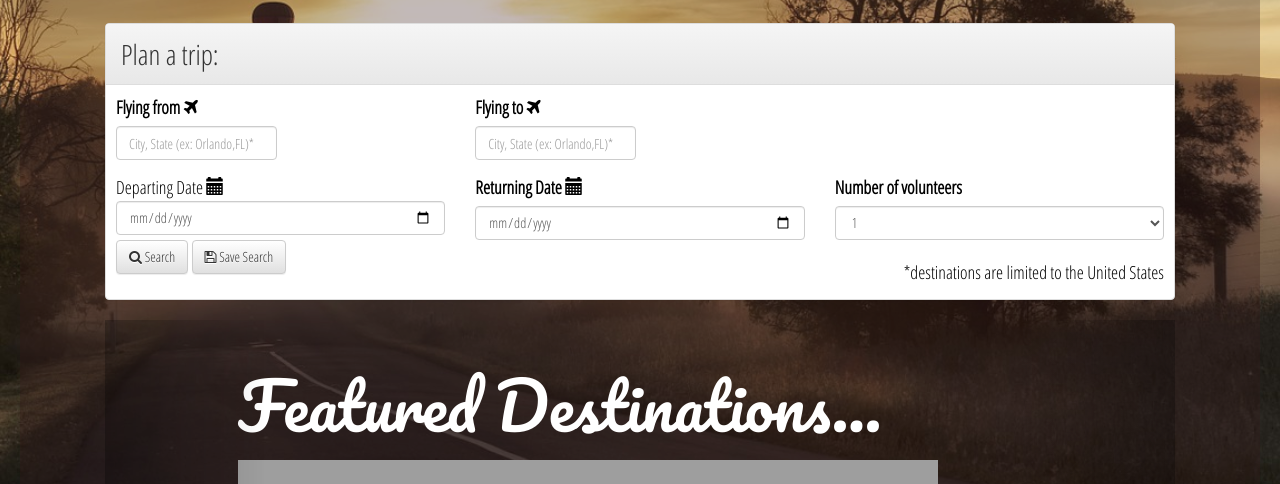
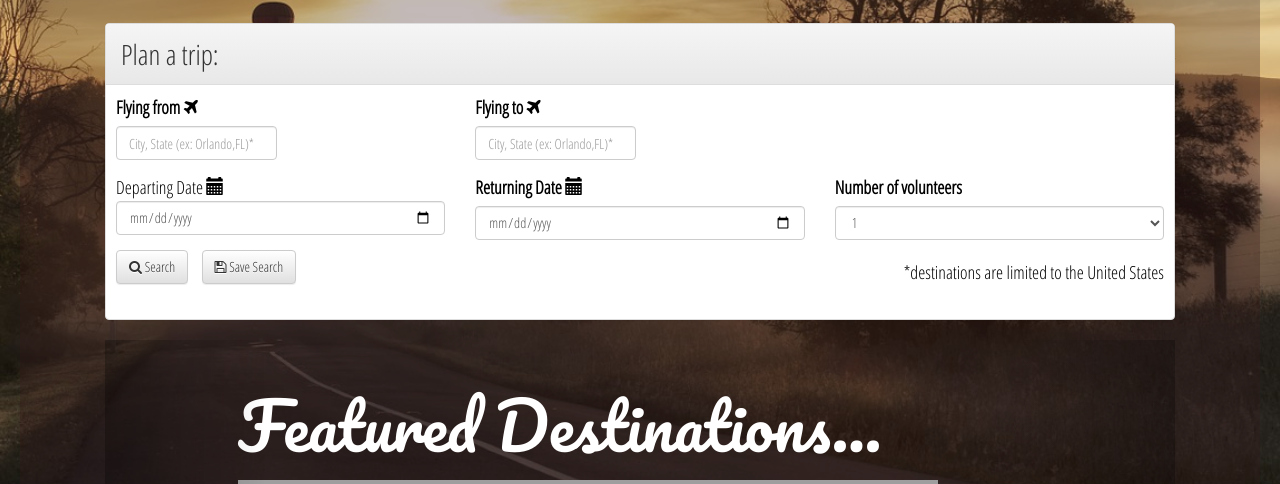
Before and after one commit to JenPhD/volunteerhere, a PHP site: page / in a window 1280 px wide. Shown: the part 249-733 px from the top of the page. Run offline with PHP 8.4, Linux system fonts and the light colour scheme; some libraries are stand-ins or nearby versions; grey boxes are pictures that could not be loaded.

Commit message:
took out conflicts and pushing up cleaned code

```diff
--- a/assets/css/style.css
+++ b/assets/css/style.css
@@ -162,13 +162,10 @@ margin: auto;
 	background-size: cover;
 }
 
-<<<<<<< HEAD
-=======
 
 #submit3.btn {
 	margin: 10px;
-
->>>>>>> 38c148ac92a74ddbc36bb00ab59b284373ec776f
+}
 /* styling volunteer info */
 
 .volOpp {
```
